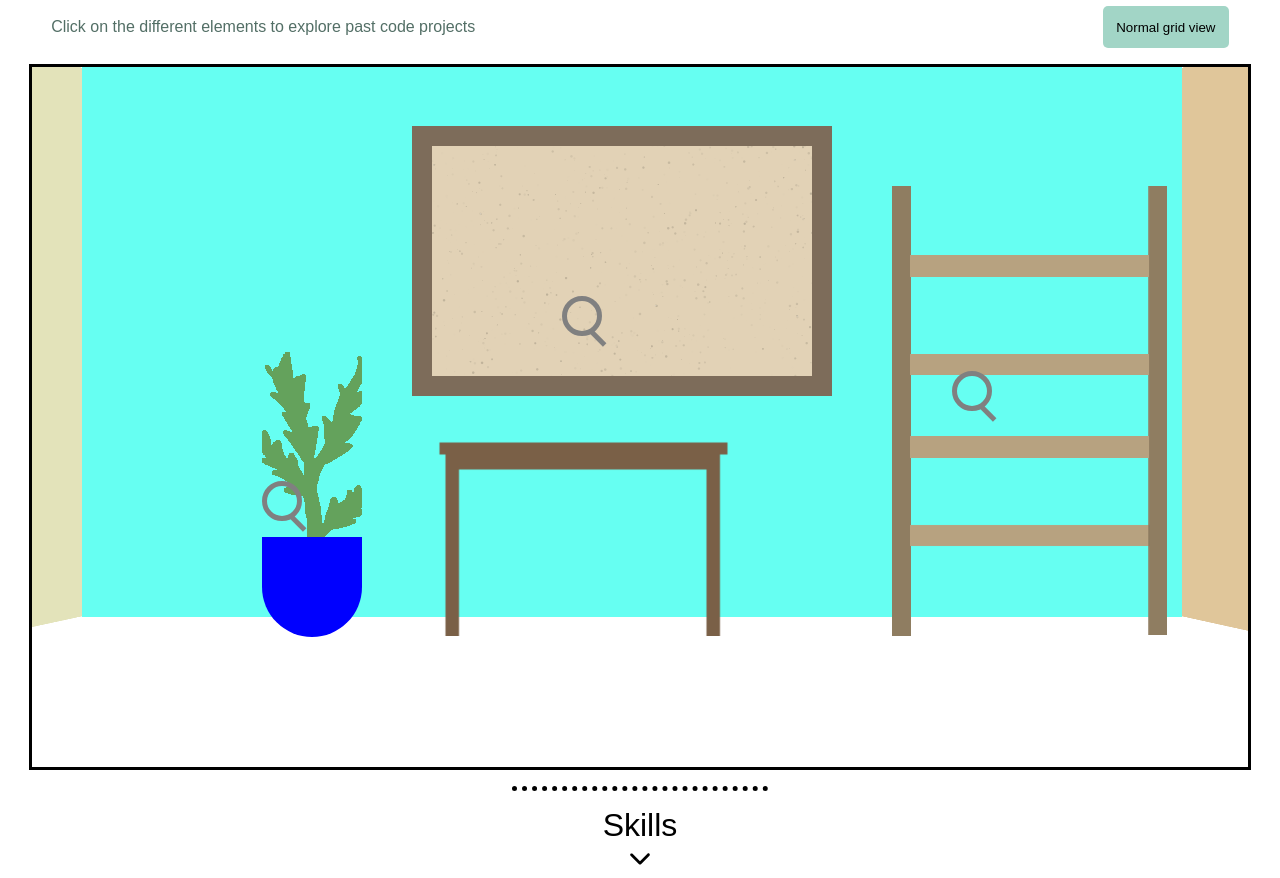
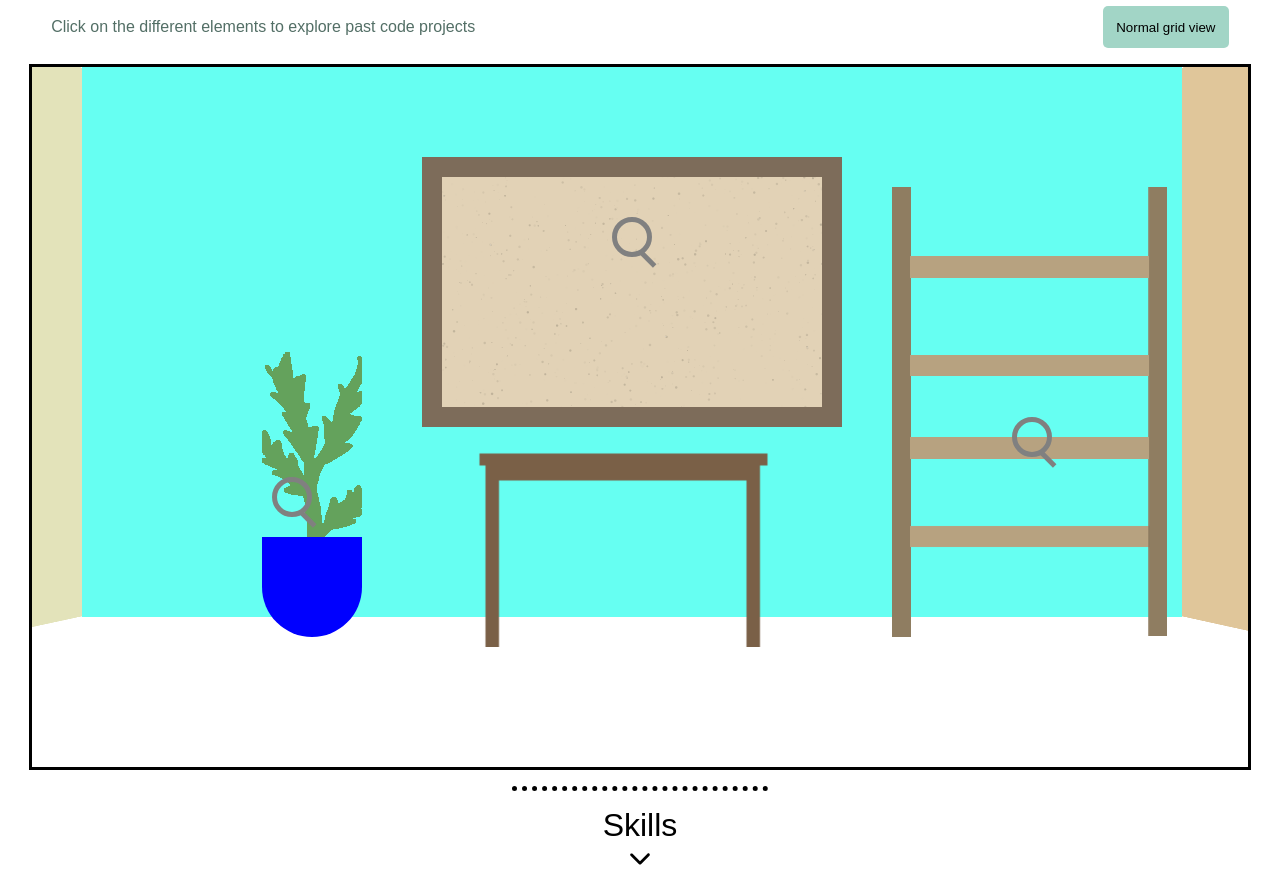
Before and after one commit to irisVD/Portfolio-Website, a React (Vite) app in the folder portfolio-app/: page / in a window 1280 px wide. Shown: the part 960-1838 px from the top of the page. Built offline with nearby package versions, Linux system fonts and the light colour scheme.

Commit message:
Made office zoom in with scroll function properly

```diff
--- a/portfolio-app/src/components/MagnifyingGlass.tsx
+++ b/portfolio-app/src/components/MagnifyingGlass.tsx
@@ -6,6 +6,8 @@ interface MagnifyingGlassProps {
     id: number;
     topPosition: number;
     leftPosition: number;
+    setLeftOffset: (value: number | null) => void;
+    setTopOffset: (value: number | null) => void;
 }
 
 const MagnifyingGlass = (props : MagnifyingGlassProps) => {
@@ -14,6 +16,8 @@ const MagnifyingGlass = (props : MagnifyingGlassProps) => {
         onClick={() =>
         {
             props.setCurrentProjectShown(props.id);
+            props.setLeftOffset(props.leftPosition);
+            props.setTopOffset(props.topPosition);
         }}
     >
         <div className={styles['magnifying-glass-glasspart']}></div>
--- a/portfolio-app/src/components/Office.module.scss
+++ b/portfolio-app/src/components/Office.module.scss
@@ -47,24 +47,18 @@ $zoomedIn : 5;
     }
 }
 
-.zoomIn1 {
-    transform: translate3d(calc($zoomedIn * (50% - 259px)), calc($zoomedIn * -80px), 0) scale($zoomedIn);
+.zoomIn {
+    transform: translate3d(calc($zoomedIn * (50% - var(--left-offset) - 20px) + var(--scroll)), calc($zoomedIn * (0px - (var(--top-offset) - 50% + 30px))), 0) scale($zoomedIn);
     transition: transform 3s;
+    background-color: var(--main-color);
 }
-.zoomIn2 {
-    transform: translate3d(calc($zoomedIn * (50% - 560px)), calc($zoomedIn * 90px), 0) scale($zoomedIn);
-    transition: transform 3s;
-}
-.zoomIn3 {
-    transform: translate3d(calc($zoomedIn * (50% - 950px)), calc($zoomedIn * 20px), 0) scale($zoomedIn);
-    transition: transform 3s;
-}
+
 .initial {
     transform: scale(1);
 }
 
 .magnifying-glass {
-    position: relative;
+    position: absolute;
     display: block;
     background-color: transparent;
     border: none;
@@ -92,7 +86,7 @@ $zoomedIn : 5;
 }
 
 .plant {
-    position: relative;
+    position: absolute;
     top: 270px;
     left: 230px;
     display: inline-block;
@@ -109,20 +103,20 @@ img {
     display: block;
 }
 .table {
-    position: relative;
-    top: -170px;
-    left: 400px;
+    position: absolute;
+    top: 370px;
+    left: 440px;
 }
 .shelf {
-    position: relative;
-    top: -620px;
+    position: absolute;
+    top: 120px;
     left: 850px;
     z-index: -2;
 }
 .notice-board {
-    position: relative;
-    top: -1130px;
-    left: 380px;
+    position: absolute;
+    top: 90px;
+    left: 390px;
     z-index: -3;
 }
 .project-card {
--- a/portfolio-app/src/components/Office.tsx
+++ b/portfolio-app/src/components/Office.tsx
@@ -5,7 +5,17 @@ import MagnifyingGlass from './MagnifyingGlass';
 
 const Office = () => {
     const [currentProjectShown, setCurrentProjectShown] = useState<number | null>(null);
+    const [leftOffset, setLeftOffset] = useState<number | null>(null);
+    const [topOffset, setTopOffset] = useState<number | null>(null);
     const roomContainerRef = useRef<HTMLDivElement>(null);
+
+    const topPositionMagnGlass1 = 410;
+    const leftPositionMagnGlass1 = 240;
+    const topPositionMagnGlass2 = 150;
+    const leftPositionMagnGlass2 = 580;
+    const topPositionMagnGlass3 = 350;
+    const leftPositionMagnGlass3 = 980;
+
 
     const showScroll = () => {
       if(roomContainerRef.current != null)
@@ -16,11 +26,8 @@ const Office = () => {
   return (
     <>
       <div ref={roomContainerRef} className={styles['room-container']}>
-        <div className={`${styles['room']}
-            ${currentProjectShown == 1 && styles['zoomIn1']}
-            ${currentProjectShown == 2 && styles['zoomIn2']}
-            ${currentProjectShown == 3 && styles['zoomIn3']}`}
-            style={{marginLeft: currentProjectShown != null ? `${showScroll()}px` : "0px"}}>
+        <div className={`${styles['room']} ${currentProjectShown != null && styles['zoomIn']}`}
+            style={{'--scroll': `${showScroll()}px`, '--top-offset': `${topOffset}px`, '--left-offset': `${leftOffset}px`} as React.CSSProperties}>
             <div className={`${styles['side']} ${styles['back']}`} style={{zIndex: -1000}}></div>
             <div className={`${styles['side']} ${styles['left']}`}></div>
             <div className={`${styles['side']} ${styles['right']}`}></div>
@@ -30,9 +37,9 @@ const Office = () => {
                     />
                 <div className={styles['plant-pot']}></div>
             </div>
-            <MagnifyingGlass setCurrentProjectShown={setCurrentProjectShown} id = {1} topPosition={110} leftPosition={230}/>
-            <MagnifyingGlass setCurrentProjectShown={setCurrentProjectShown} id = {2} topPosition={-150} leftPosition={530}/>
-            <MagnifyingGlass setCurrentProjectShown={setCurrentProjectShown} id = {3} topPosition={-150} leftPosition={920}/>
+            <MagnifyingGlass setCurrentProjectShown={setCurrentProjectShown} id = {1} topPosition={topPositionMagnGlass1} leftPosition={leftPositionMagnGlass1} setLeftOffset={setLeftOffset} setTopOffset={setTopOffset}/>
+            <MagnifyingGlass setCurrentProjectShown={setCurrentProjectShown} id = {2} topPosition={topPositionMagnGlass2} leftPosition={leftPositionMagnGlass2} setLeftOffset={setLeftOffset} setTopOffset={setTopOffset}/>
+            <MagnifyingGlass setCurrentProjectShown={setCurrentProjectShown} id = {3} topPosition={topPositionMagnGlass3} leftPosition={leftPositionMagnGlass3} setLeftOffset={setLeftOffset} setTopOffset={setTopOffset}/>
 
             <img src="../../table.png" alt="table"
                 className={styles['table']}
```
